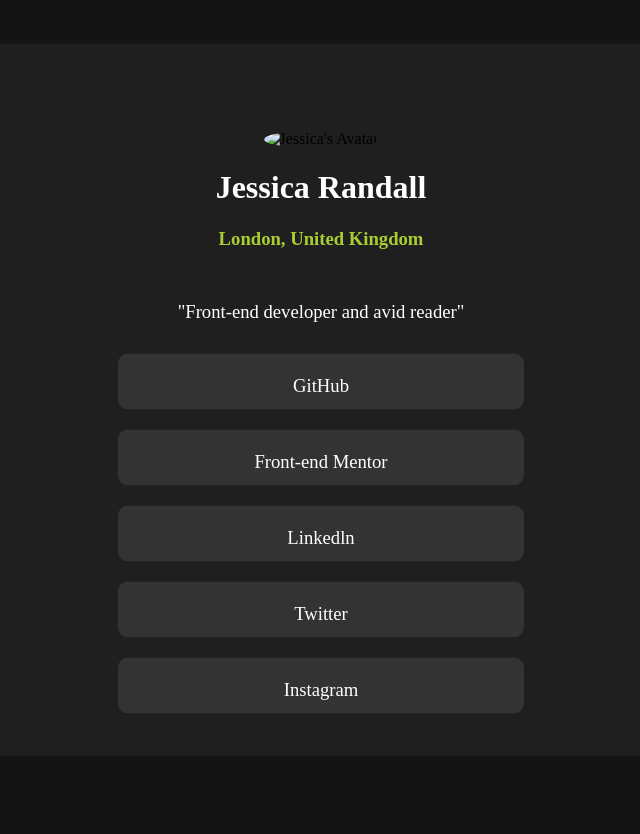
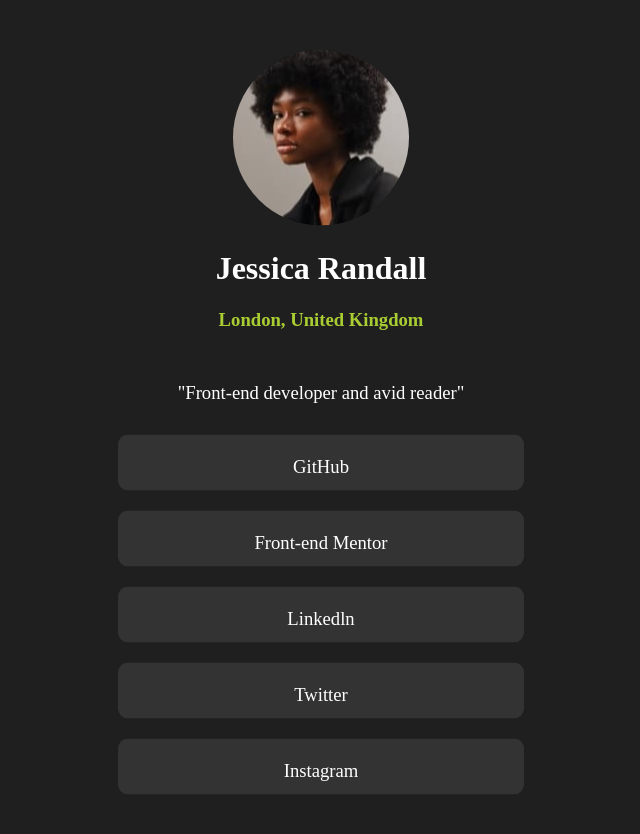
Before and after one commit to G3OV3/Geoff, a plain HTML site: page index.html in a window 1280 px wide. Shown: the whole page, without its empty margins (319-959 px from the left). Before the commit the page ends 800 px from the top, so only its background shows below. Drawn offline with Linux system fonts and the light colour scheme.

Commit message:
Update index.html

```diff
--- a/index.html
+++ b/index.html
@@ -153,7 +153,7 @@
 </head>
 <body>
     <div id="container">
-        <img src="images/avatar-jessica.jpeg" alt="Jessica's Avatar" class="pic"/>
+        <img src="avatar-jessica.jpeg" alt="Jessica's Avatar" class="pic"/>
         <h1>Jessica Randall</h1>
         <p id="place"><strong>London, United Kingdom</strong></p>
         <p id="Occupation">"Front-end developer and avid reader"</p>
```
